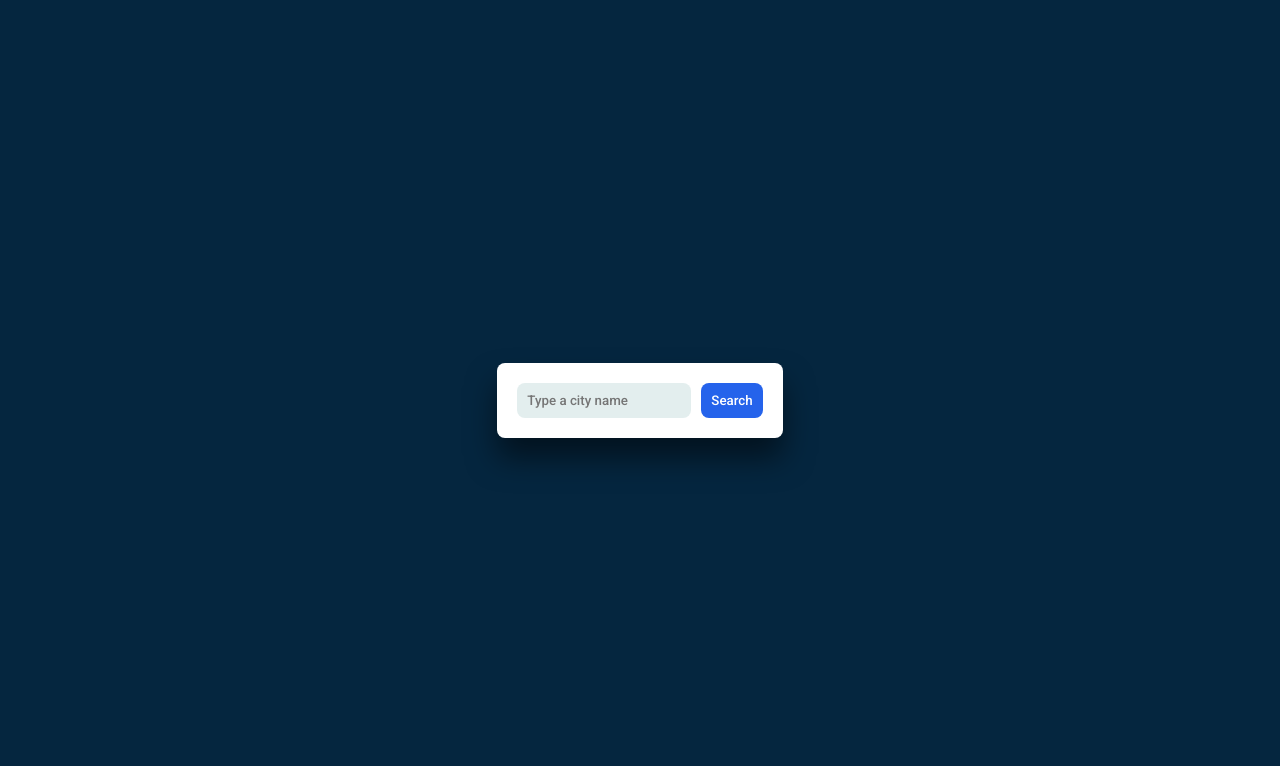
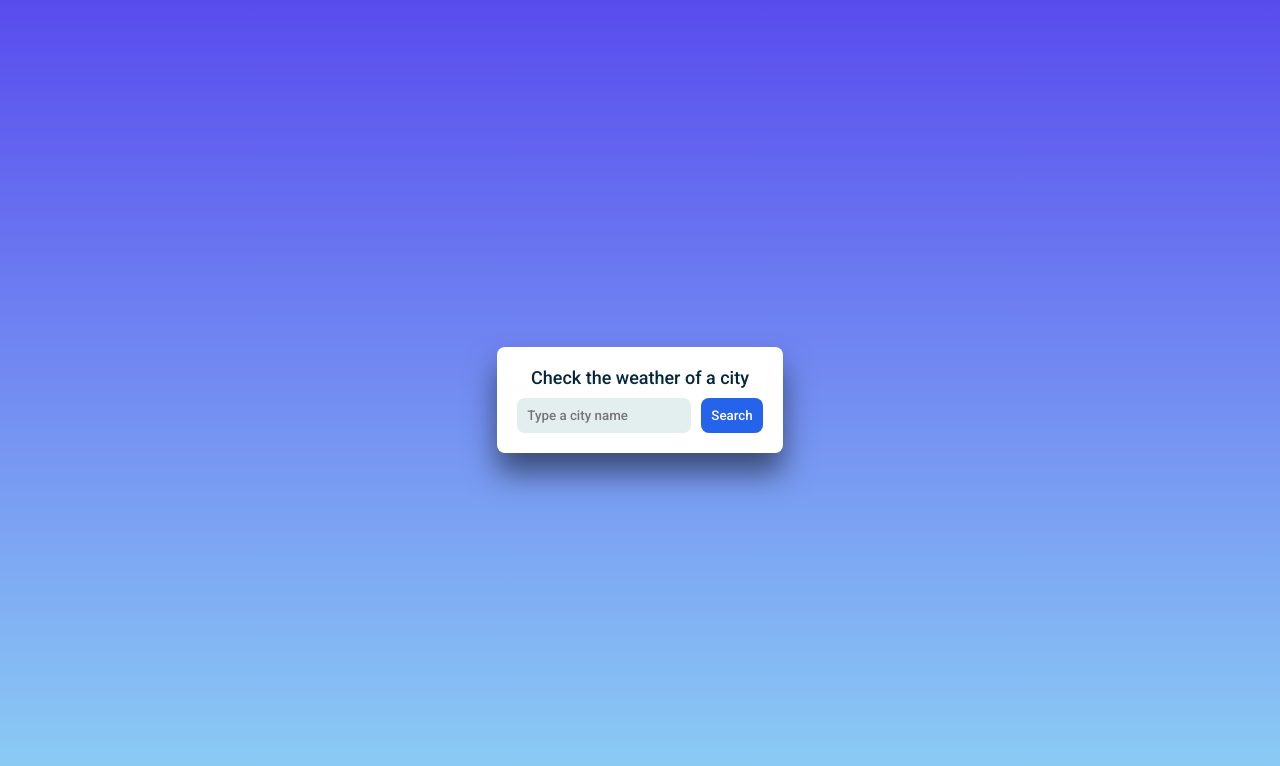
Before and after one commit to oducoelho/Weather-App, a React (Vite) app: page / in a window 1280 px wide. Shown: the top 766 px of the page. Built offline with nearby package versions, Linux system fonts and the light colour scheme.

Commit message:
chore: changing colors and add some things

```diff
--- a/src/App.tsx
+++ b/src/App.tsx
@@ -1,7 +1,7 @@
 import { FormEvent, useState } from "react"
 import { WheaderInformations } from "./components/WheaderInformations"
 import { api } from "./lib/api"
-import { AppContainer, Card, Form } from "./styles/pages/main"
+import { AppContainer, Card, Form, Text} from "./styles/pages/main"
 
 export interface WeatherContent {
   location: {
@@ -23,19 +23,24 @@ export const App = () => {
   const [data, setData] = useState<WeatherContent>({} as WeatherContent)
 
 
+
   const handleSubmit = async (event: FormEvent) => {
     event.preventDefault();
-
+    if (city.length === 0) {
+      alert('Please put a name of city before submitting')
+    }
     const response = await api.get(
       `${city}&aqi=no`
     )
-
     setData(response.data)
   }
 
   return (
     <AppContainer>
       <Card>
+        <Text>
+          <span>Check the weather of a city</span>
+        </Text>
         <form onSubmit={handleSubmit}>
           <Form>
             <input
@@ -47,7 +52,9 @@ export const App = () => {
             <button>Search</button>
           </Form>
         </form>
-        <WheaderInformations data={data} />
+        <WheaderInformations
+          data={data}
+        />
       </Card>
     </AppContainer>
   )
--- a/src/components/WheaderInformations.tsx
+++ b/src/components/WheaderInformations.tsx
@@ -6,7 +6,6 @@ interface WeatherProps {
 }
 
 export const WheaderInformations = ({ data }: WeatherProps) => {
-
   return (
     <CardContainer>
       {
--- a/src/styles/global.ts
+++ b/src/styles/global.ts
@@ -12,7 +12,8 @@ export const globalStyles = globalCss({
   },
 
   body: {
-    backgroundColor: '$white100',
+    //backgroundColor: '$white100',
+    background: 'linear-gradient(180deg, rgba(89, 76, 238, 1) 0%, #8dd0f5 100%)'
   },
 
   'body, input, button': {
--- a/src/styles/pages/Card.ts
+++ b/src/styles/pages/Card.ts
@@ -24,7 +24,6 @@ export const Temperature = styled('div', {
     fontSize: '$md',
   }
 })
-
 export const State = styled('div', {
   fontSize: '$sm',
   display: 'flex',
@@ -36,3 +35,14 @@ export const State = styled('div', {
     width: '20%',
   }
 })
+export const CityIsEmpty = styled('div', {
+  fontSize: '$sm',
+  display: 'flex',
+  justifyContent: 'center',
+  flexDirection: 'column',
+  alignItems: 'center',
+
+  img: {
+    width: '50%',
+  }
+})
--- a/src/styles/pages/main.ts
+++ b/src/styles/pages/main.ts
@@ -1,5 +1,4 @@
 import { styled } from "..";
-
 
 export const AppContainer = styled('div', {
   height: '100vh',
@@ -7,7 +6,6 @@ export const AppContainer = styled('div', {
   alignItems: 'center',
   justifyContent: 'center',
   flexDirection: 'column',
-
 })
 export const Card = styled('div', {
   backgroundColor: 'white',
@@ -37,3 +35,14 @@ export const Form = styled('div', {
     backgroundColor: '$blue600',
   }
 })
+
+export const Text = styled('div', {
+  display: 'flex',
+  justifyContent: 'center',
+  span: {
+    fontSize: '$md',
+    color: '$white100',
+    fontWeight: 'inherit',
+    paddingBottom: '10px'
+  }
+})
```
Also changed, not shown: src/assets/404.png (added).
